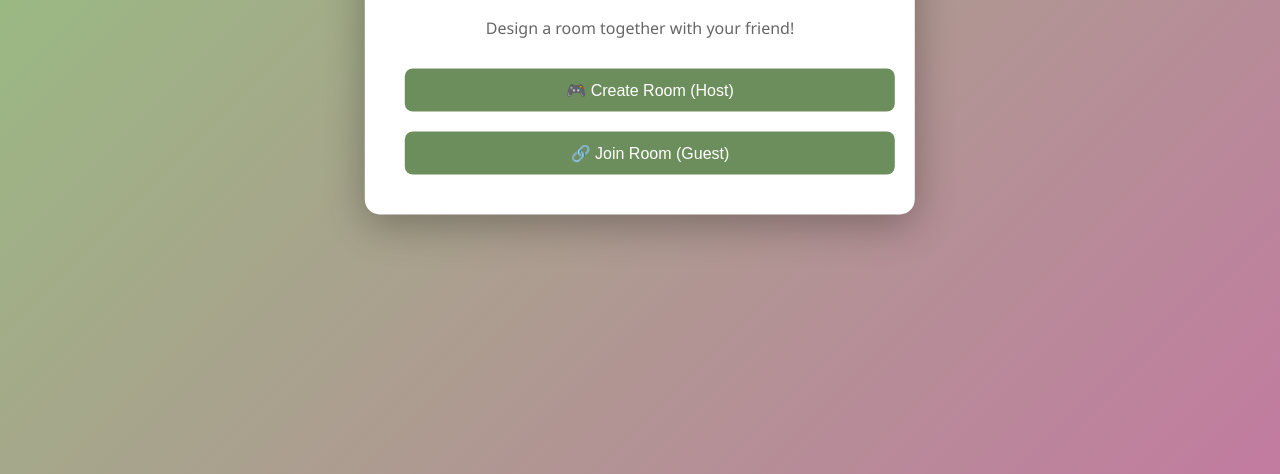
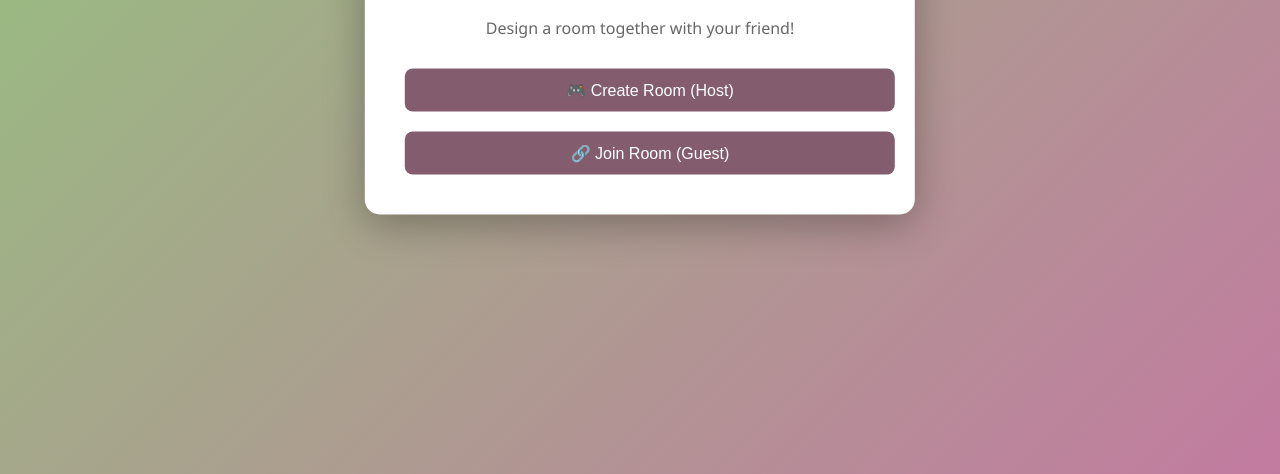
Before and after one commit to PixelDeveloperJPG/Cozy-Builder-test-, a plain HTML site: page index.html in a window 1280 px wide. Shown: the part 326-800 px from the top of the page. Drawn offline with Linux system fonts and the light colour scheme.

Commit message:
Update index.html

```diff
--- a/index.html
+++ b/index.html
@@ -39,7 +39,7 @@
         }
 
         #connectionPanel button {
-            background: #6c8e5d;
+            background: #835d6d;
             color: white;
             border: none;
             padding: 12px 30px;
```
